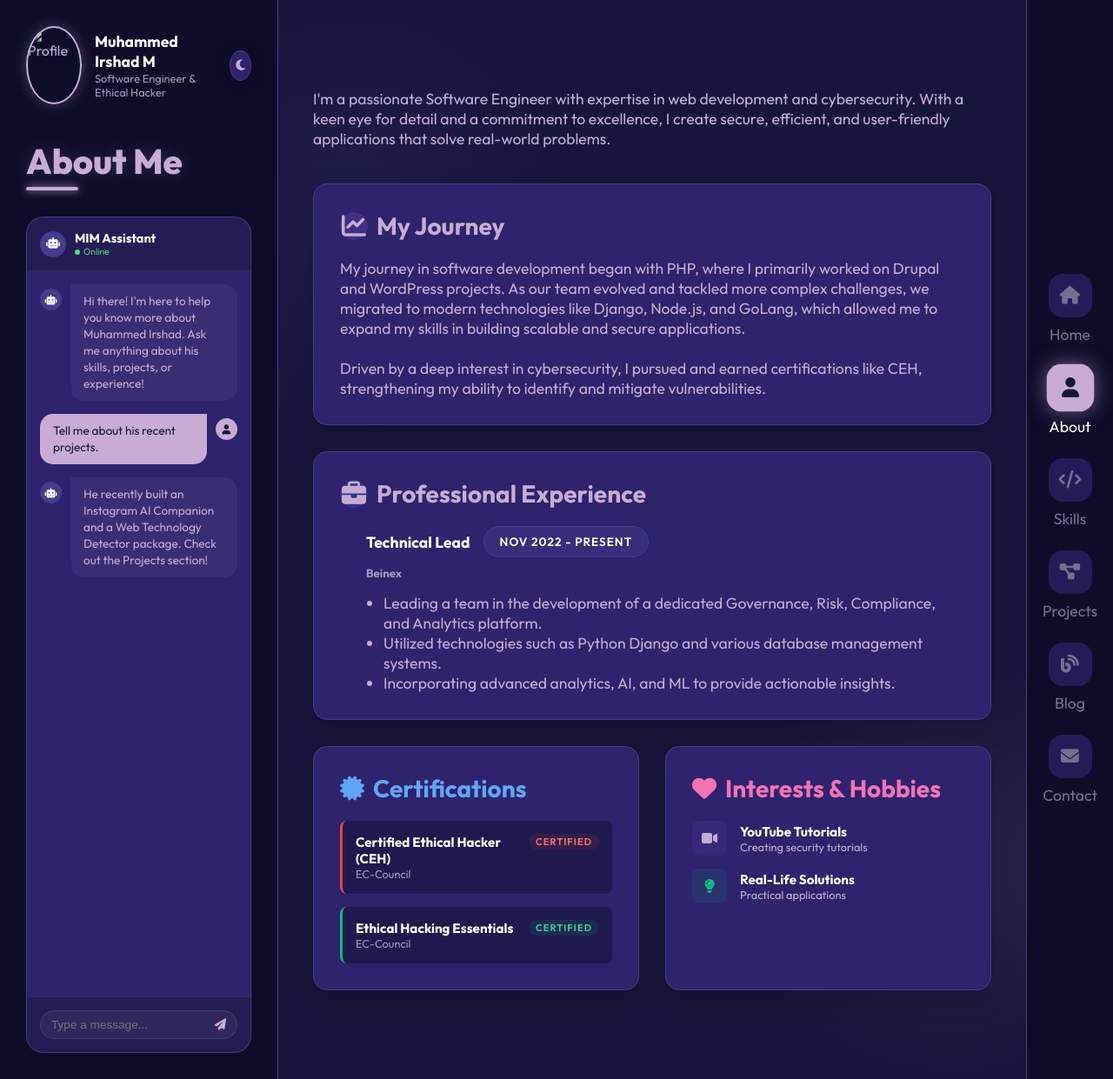
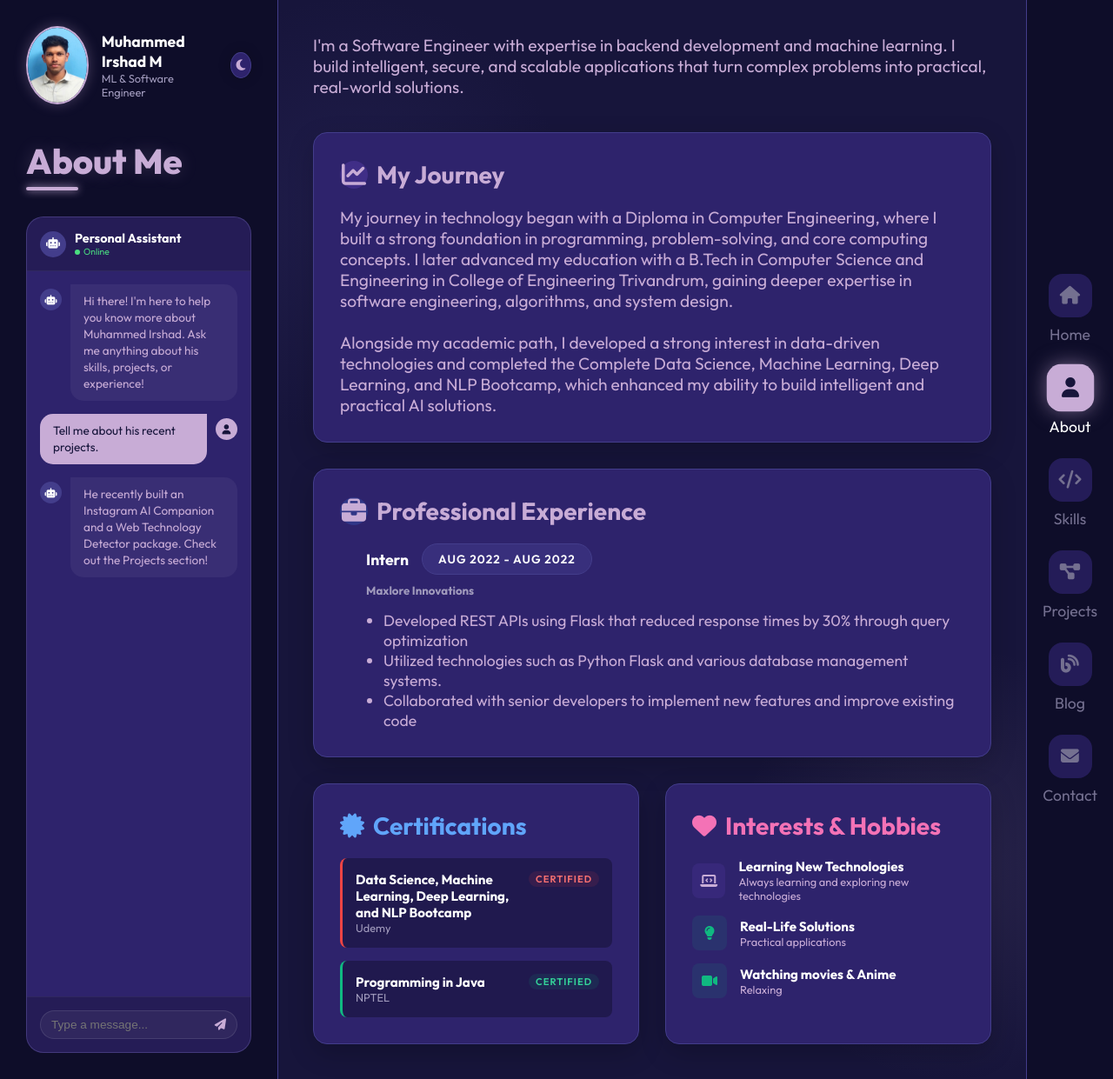
Before and after one commit to irshadmuhammed/portfolio, a Django app: page /about/ in a window 1280 px wide. Shown: the whole page at 87% size. Run offline with Django 5.2, Linux system fonts and the light colour scheme; some libraries are stand-ins or nearby versions.

Commit message:
frontend updated home and about

```diff
--- a/home/urls.py
+++ b/home/urls.py
@@ -3,4 +3,5 @@ from . import views
 
 urlpatterns = [
     path('', views.home, name='home'),
+    path('download_resume/', views.download_resume, name='download_resume'),
 ]
--- a/static/css/style.css
+++ b/static/css/style.css
@@ -223,8 +223,8 @@ a {
 }
 
 .social-icons a {
-    width: 40px;
-    height: 40px;
+    width: 35px;
+    height: 35px;
     background: var(--bg-panel);
     border-radius: 50%;
     display: flex;
--- a/templates/about/about.html
+++ b/templates/about/about.html
@@ -6,10 +6,9 @@
 <section class="about-container">
 
     <div class="intro-text" style="margin-bottom: 40px;">
-        <p style="font-size: 1.1rem; max-width: 800px;">
-            I'm a passionate Software Engineer with expertise in web development and cybersecurity. With a keen eye for
-            detail and a commitment to excellence, I create secure, efficient, and user-friendly applications that solve
-            real-world problems.
+        <p style="font-size: 1.2rem; max-width: 800px;">
+            I'm a Software Engineer with expertise in backend development and machine learning. I build intelligent,
+            secure, and scalable applications that turn complex problems into practical, real-world solutions.
         </p>
     </div>
 
@@ -22,13 +21,16 @@
             </div>
             My Journey
         </h3>
-        <p class="text-secondary">
-            My journey in software development began with PHP, where I primarily worked on Drupal and WordPress
-            projects. As our team evolved and tackled more complex challenges, we migrated to modern technologies like
-            Django, Node.js, and GoLang, which allowed me to expand my skills in building scalable and secure
-            applications. <br><br>
-            Driven by a deep interest in cybersecurity, I pursued and earned certifications like CEH, strengthening my
-            ability to identify and mitigate vulnerabilities.
+        <p style="font-size: 1.2rem; ">
+            My journey in technology began with a Diploma in Computer Engineering, where I built a strong foundation in
+            programming, problem-solving, and core computing concepts. I later advanced my education with a B.Tech in
+            Computer Science and Engineering in College of Engineering Trivandrum, gaining deeper expertise in software
+            engineering, algorithms, and system
+            design.
+            <br><br>
+            Alongside my academic path, I developed a strong interest in data-driven technologies and completed the
+            Complete Data Science, Machine Learning, Deep Learning, and NLP Bootcamp, which enhanced my ability to build
+            intelligent and practical AI solutions.
         </p>
     </div>
 
@@ -45,15 +47,14 @@
         <div class="experience-item"
             style="border-left: 2px solid var(--accent-blue); padding-left: 20px; margin-left: 10px;">
             <div style="display: flex; align-items: center; gap: 15px; margin-bottom: 10px;">
-                <h4 style="color: white; font-size: 1.1rem;">Technical Lead</h4>
-                <span class="pill pill-blue">Nov 2022 - Present</span>
+                <h4 style="color: white; font-size: 1.1rem;">Intern</h4>
+                <span class="pill pill-blue">Aug 2022 - Aug 2022</span>
             </div>
-            <h5 style="color: var(--text-muted); margin-bottom: 15px;">Beinex</h5>
+            <h5 style="color: var(--text-muted); margin-bottom: 15px;">Maxlore Innovations</h5>
             <ul style="list-style-type: disc; margin-left: 20px; color: var(--text-gray);">
-                <li>Leading a team in the development of a dedicated Governance, Risk, Compliance, and Analytics
-                    platform.</li>
-                <li>Utilized technologies such as Python Django and various database management systems.</li>
-                <li>Incorporating advanced analytics, AI, and ML to provide actionable insights.</li>
+                <li>Developed REST APIs using Flask that reduced response times by 30% through query optimization</li>
+                <li>Utilized technologies such as Python Flask and various database management systems.</li>
+                <li>Collaborated with senior developers to implement new features and improve existing code</li>
             </ul>
         </div>
     </div>
@@ -71,8 +72,9 @@
                 style="background: rgba(2, 4, 8, 0.3); padding: 15px; border-radius: 8px; margin-bottom: 15px; border-left: 3px solid #ef4444;">
                 <div style="display: flex; justify-content: space-between; align-items: start;">
                     <div>
-                        <h4 style="color: white; font-size: 0.95rem;">Certified Ethical Hacker (CEH)</h4>
-                        <p style="font-size: 0.8rem; color: var(--text-muted);">EC-Council</p>
+                        <h4 style="color: white; font-size: 0.95rem;">Data Science, Machine Learning, Deep Learning, and
+                            NLP Bootcamp</h4>
+                        <p style="font-size: 0.8rem; color: var(--text-muted);">Udemy</p>
                     </div>
                     <span class="pill"
                         style="background: rgba(239, 68, 68, 0.1); color: #f87171; padding: 2px 8px; font-size: 0.7rem;">Certified</span>
@@ -83,8 +85,8 @@
                 style="background: rgba(2, 4, 8, 0.3); padding: 15px; border-radius: 8px; border-left: 3px solid #10b981;">
                 <div style="display: flex; justify-content: space-between; align-items: start;">
                     <div>
-                        <h4 style="color: white; font-size: 0.95rem;">Ethical Hacking Essentials</h4>
-                        <p style="font-size: 0.8rem; color: var(--text-muted);">EC-Council</p>
+                        <h4 style="color: white; font-size: 0.95rem;">Programming in Java</h4>
+                        <p style="font-size: 0.8rem; color: var(--text-muted);">NPTEL</p>
                     </div>
                     <span class="pill"
                         style="background: rgba(16, 185, 129, 0.1); color: #34d399; padding: 2px 8px; font-size: 0.7rem;">Certified</span>
@@ -103,11 +105,11 @@
                 <div style="display: flex; align-items: center; gap: 15px;">
                     <div
                         style="width: 40px; height: 40px; background: rgba(139, 92, 246, 0.1); border-radius: 8px; display: flex; align-items: center; justify-content: center; color: var(--accent-purple);">
-                        <i class="fas fa-video"></i>
+                        <i class="fas fa-laptop-code"></i>
                     </div>
                     <div>
-                        <h4 style="font-size: 0.95rem; color: white;">YouTube Tutorials</h4>
-                        <p style="font-size: 0.8rem;">Creating security tutorials</p>
+                        <h4 style="font-size: 0.95rem; color: white;">Learning New Technologies</h4>
+                        <p style="font-size: 0.8rem;">Always learning and exploring new technologies</p>
                     </div>
                 </div>
 
@@ -121,6 +123,17 @@
                         <p style="font-size: 0.8rem;">Practical applications</p>
                     </div>
                 </div>
+
+                <div style="display: flex; align-items: center; gap: 15px;">
+                    <div
+                        style="width: 40px; height: 40px; background: rgba(16, 185, 129, 0.1); border-radius: 8px; display: flex; align-items: center; justify-content: center; color: #10b981;">
+                        <i class="fas fa-video"></i>
+                    </div>
+                    <div>
+                        <h4 style="font-size: 0.95rem; color: white;">Watching movies & Anime</h4>
+                        <p style="font-size: 0.8rem;">Relaxing</p>
+                    </div>
+                </div>
             </div>
         </div>
     </div>
--- a/templates/base.html
+++ b/templates/base.html
@@ -28,14 +28,14 @@
             <div class="profile-summary">
                 <div class="profile-img-small">
                     <!-- Placeholder, replace with actual user image path -->
-                    <img src="https://via.placeholder.com/60" alt="Profile">
+                    <img src="{% static 'images/photo.jpeg' %}" alt="Profile">
                 </div>
                 <div class="profile-text">
                     <h3>Muhammed Irshad M</h3>
-                    <p>Software Engineer & Ethical Hacker</p>
+                    <p>ML & Software Engineer</p>
                 </div>
                 <div class="theme-toggle"
-                    style="margin-left: auto; width: 35px; height: 35px; font-size: 0.9rem; margin-bottom: 0;">
+                    style="margin-left: auto; width: 30px; height: 30px; font-size: 0.9rem; margin-bottom: 0;">
                     <i class="fas fa-moon"></i>
                 </div>
             </div>
@@ -59,7 +59,7 @@
                             <i class="fas fa-robot" style="font-size: 0.8rem; color: white;"></i>
                         </div>
                         <div>
-                            <h4 style="font-size: 0.9rem; margin: 0; color: white;">MIM Assistant</h4>
+                            <h4 style="font-size: 0.9rem; margin: 0; color: white;">Personal Assistant</h4>
                             <span
                                 style="font-size: 0.65rem; color: #4ade80; display: flex; align-items: center; gap: 4px;">
                                 <span style="width: 6px; height: 6px; background: #4ade80; border-radius: 50%;"></span>
```
Also changed, not shown: home/views.py (+11 -0 lines), templates/home/home.html (+9 -10 lines), static/images/photo.jpeg (added), 1 other file.
